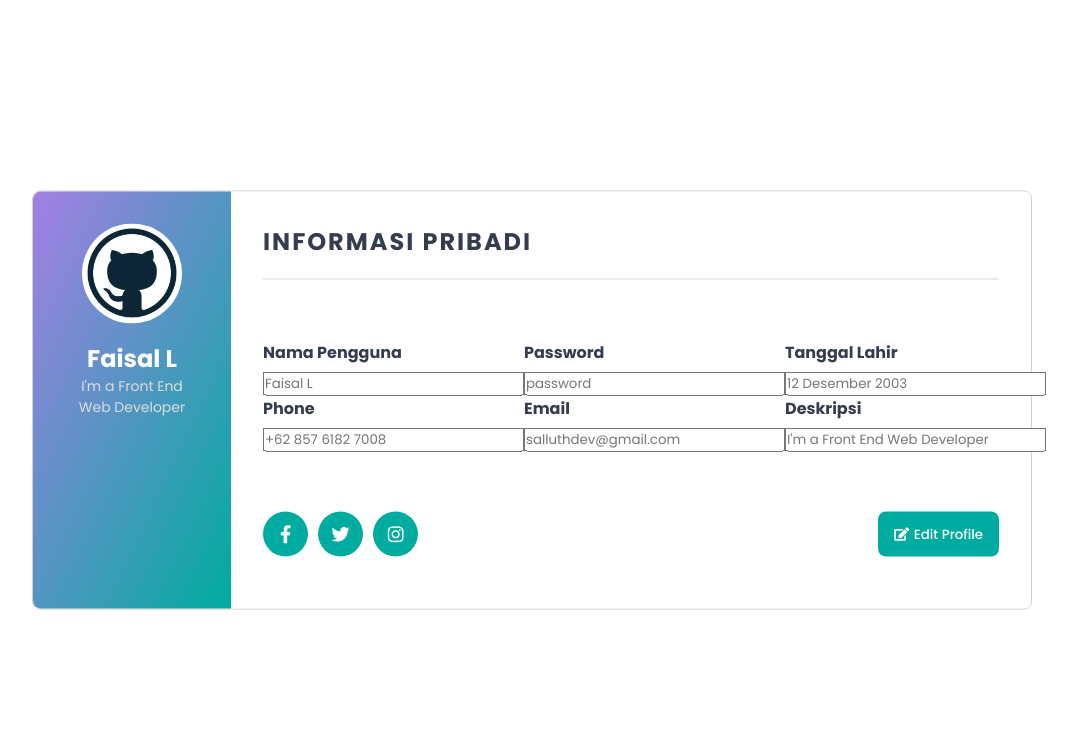
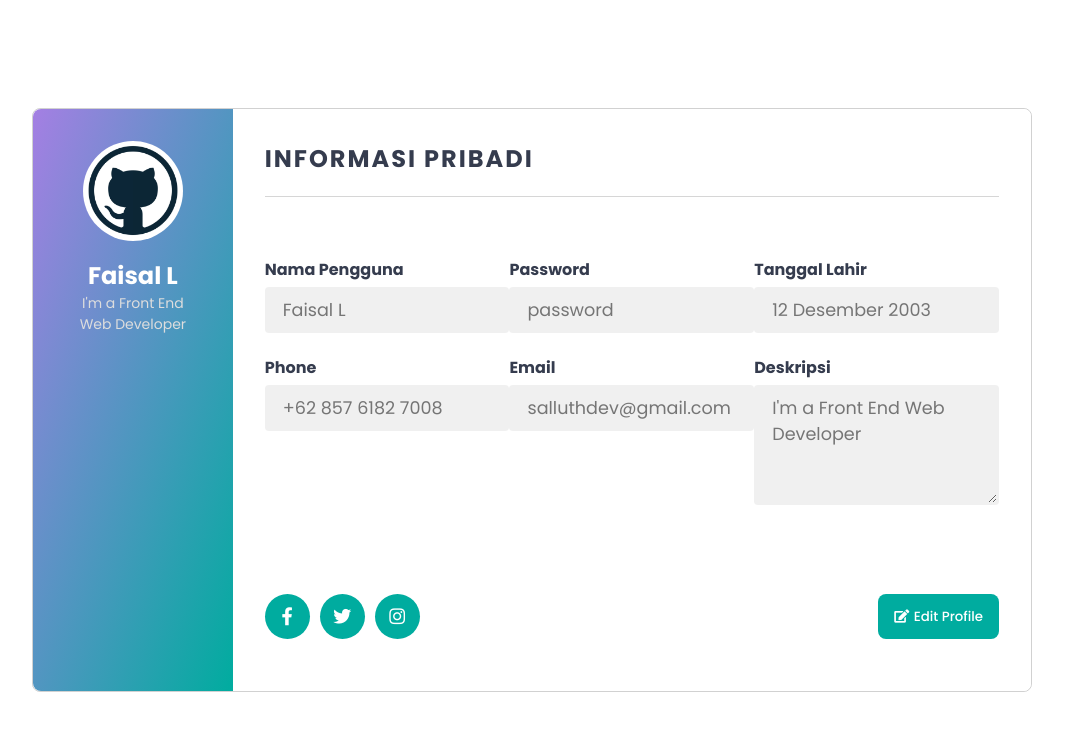
Before and after one commit to salluthdev/user_profile, a plain HTML site: page edit-profile.html in a window 1280 px wide. Shown: the whole page, without its empty margins (108-1185 px from the left). Drawn offline with Linux system fonts and the light colour scheme.

Commit message:
Penambahan Style CSS - Field & Textarea Page Edit Profile

```diff
--- a/assets/style.css
+++ b/assets/style.css
@@ -135,6 +135,28 @@ body
 	text-decoration: none;
 }
 
+/* Edit Profile */
+.field
+{
+	width: 100%;
+	padding: 0.5rem 1rem;
+	background-color: rgba(230, 230, 230, 0.6);
+	font-size: 1.1rem;
+	margin-bottom: 22px;
+	border: 2px solid rgba(0, 0, 0, 0);
+	border-radius: 4px;
+}
+.field:focus
+{
+	background-color: white;
+	outline-color: rgba(0, 0, 0, 0.2);
+	opacity: 0.8;
+}
+.area
+{
+	min-height: 120px;
+}
+
 @media (max-width: 1076px)
 {
 	.wrapper
--- a/edit-profile.html
+++ b/edit-profile.html
@@ -19,27 +19,27 @@
 				<div class="info_data">
 					<div class="data">
 						<h4>Nama Pengguna</h4>
-						<input type="text" placeholder="Faisal L">
+						<input type="text" class="field" placeholder="Faisal L">
 					</div>
 					<div class="data">
 						<h4>Password</h4>
-						<input type="text" placeholder="password">
+						<input type="text" class="field" placeholder="password">
 					</div>
 					<div class="data">
 						<h4>Tanggal Lahir</h4>
-						<input type="text" placeholder="12 Desember 2003">
+						<input type="text" class="field" placeholder="12 Desember 2003">
 					</div>
 					<div class="data">
 						<h4>Phone</h4>
-						<input type="text" placeholder="+62 857 6182 7008">
+						<input type="text" class="field" placeholder="+62 857 6182 7008">
 					</div>
 					<div class="data">
 						<h4>Email</h4>
-						<input type="text" placeholder="salluthdev@gmail.com">
+						<input type="text" class="field" placeholder="salluthdev@gmail.com">
 					</div>
 					<div class="data">
 						<h4>Deskripsi</h4>
-						<input type="text" placeholder="I'm a Front End Web Developer">
+						<textarea placeholder="I'm a Front End Web Developer" class="field area"></textarea>
 					</div>
 				</div>
 			</div>
```
